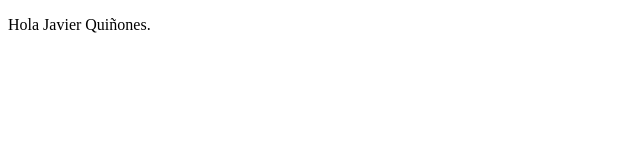
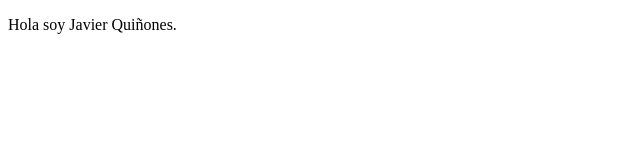
Before and after one commit to javinsane/proyectoDemoCursoPrework, a plain HTML site: page index.html in a window 1280 px wide. Shown: the full height of the page, 0-640 px from the left. Drawn offline with Linux system fonts and the light colour scheme.

Commit message:
commit con cambios: agregamos presentación

```diff
--- a/index.html
+++ b/index.html
@@ -8,7 +8,7 @@
 </head>
 <body>
     <p>
-        Hola Javier Quiñones.
+        Hola soy Javier Quiñones.
     </p>
 </body>
 </html>
```
